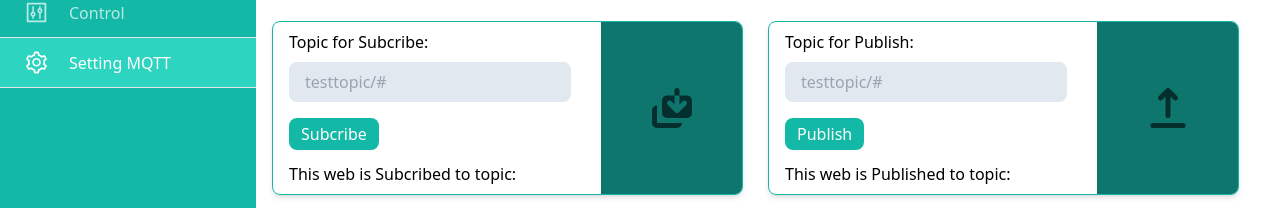
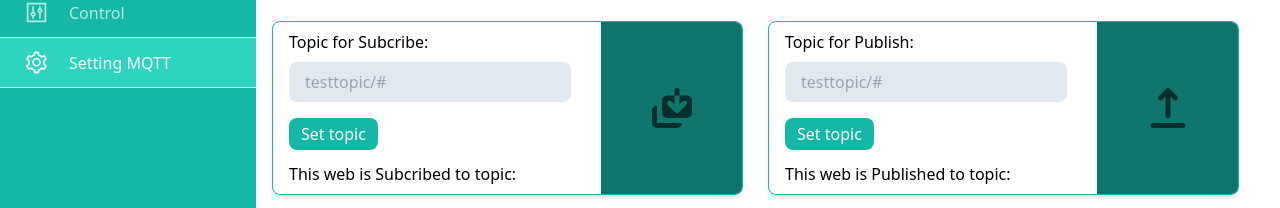
Before and after one commit to tubagusdylan/smart-garden-app, a React (Vite) app: page /setting in a window 1280 px wide. Shown: the part 125-333 px from the top of the page. Built offline with nearby package versions, Linux system fonts and the light colour scheme.

Commit message:
fix: change button text SettingCard.jsx

```diff
--- a/src/components/SettingCard.jsx
+++ b/src/components/SettingCard.jsx
@@ -35,7 +35,7 @@ const SettingCard = (props) => {
                   }
             }
           >
-            {name}
+            Set topic
           </button>
           <h4>This web is {name === "Subcribe" ? "Subcribed" : "Published"} to topic: </h4>
           <b>{name === "Subcribe" ? subcribeTopic : publishTopic}</b>
```
